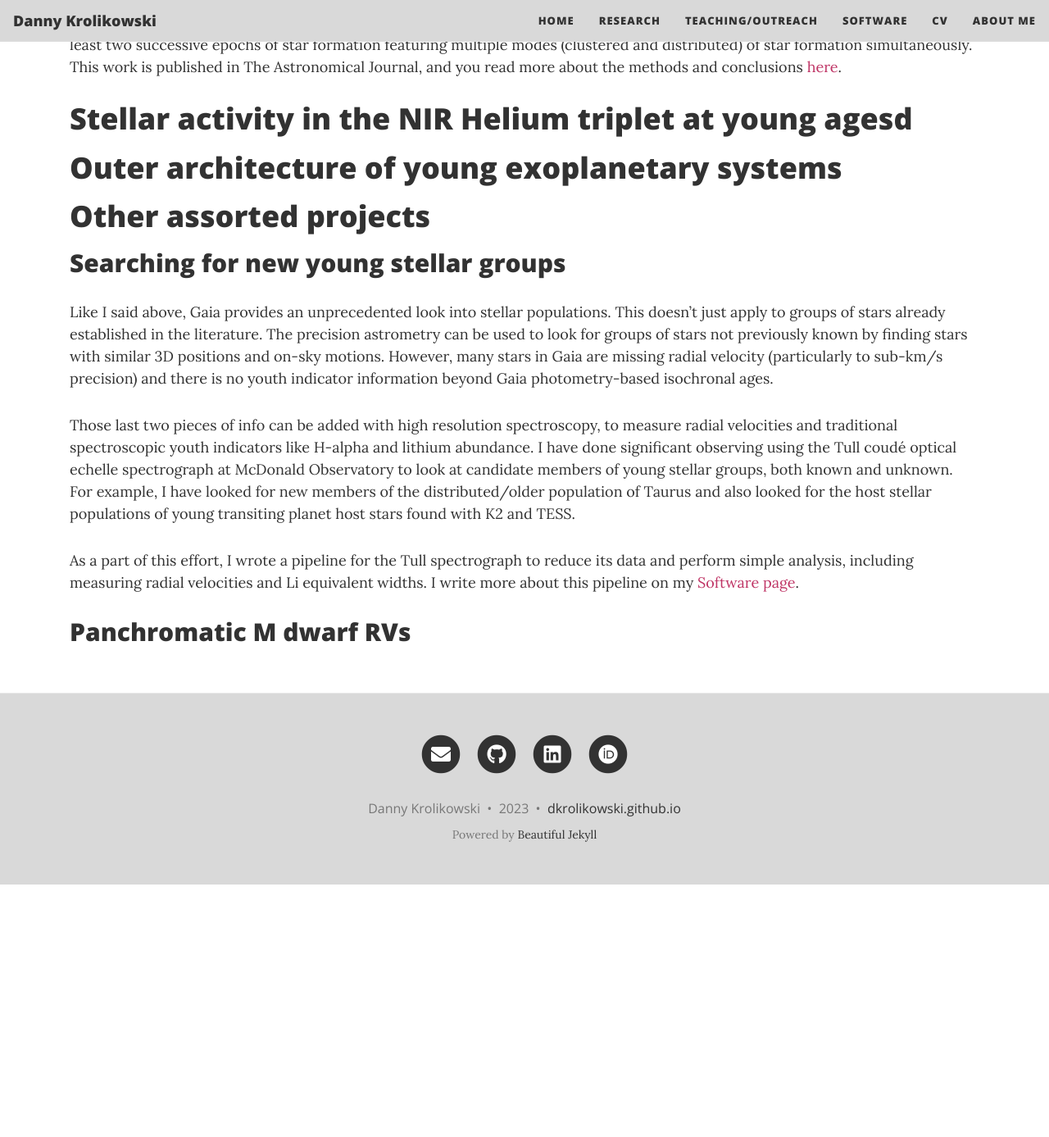
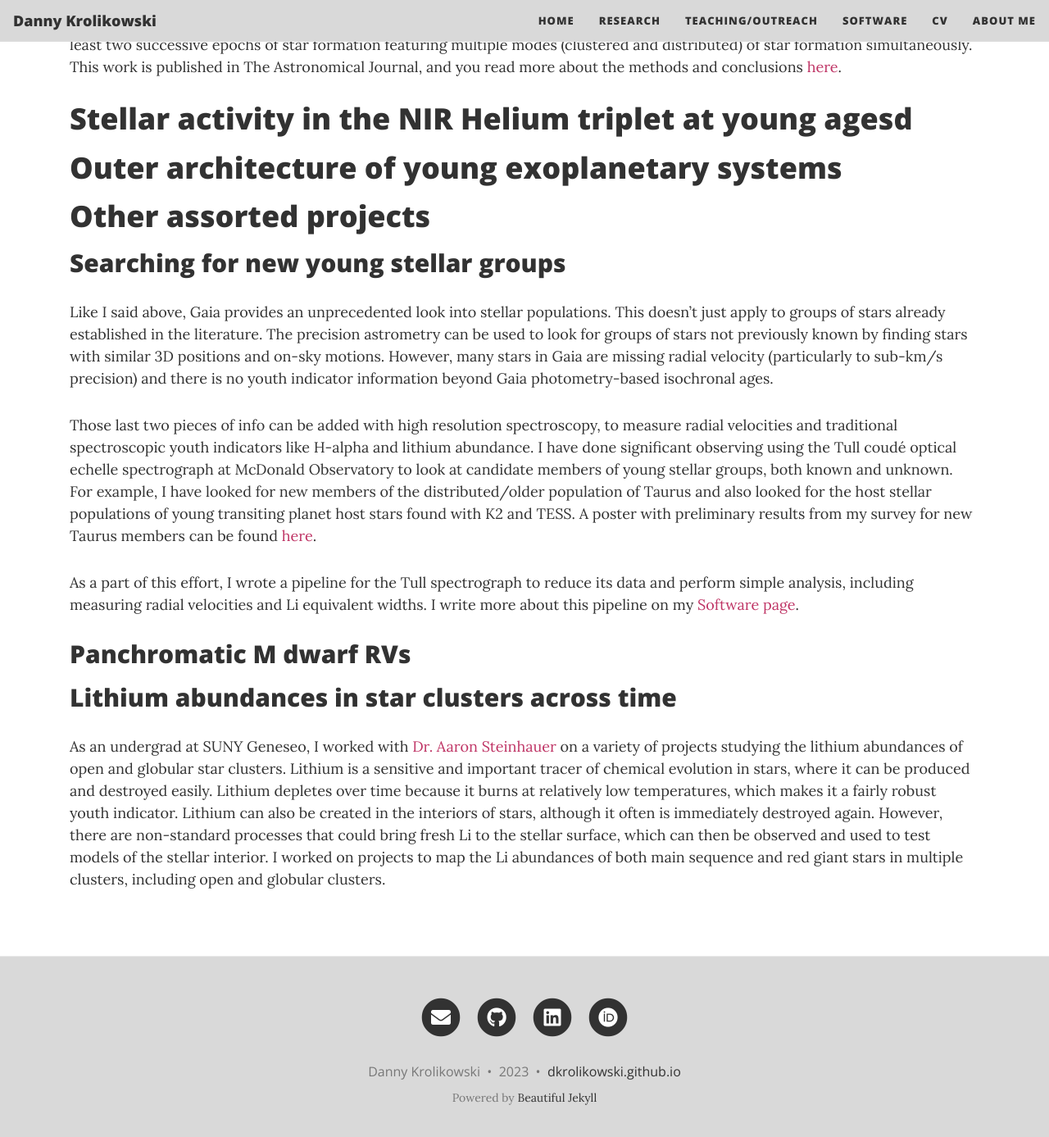
Before and after one commit to dkrolikowski/dkrolikowski.github.io, a Jekyll site: the page built from research.md, in a window 1280 px wide and 1400 px high, scrolled down 1581 px. Shown: the top 1387 px of the window at 82% size. Built offline with Jekyll 4.4.1, drawn with Linux system fonts in a browser that asks for light colours; nearby versions of some CDN libraries; before the commit the page ends 2660 px from its top, so only the background shows below that.

Commit message:
Update research.md

```diff
--- a/research.md
+++ b/research.md
@@ -35,22 +35,17 @@ The region as a whole is fairly coherent in kinematics, although there are some
 
 Like I said above, Gaia provides an unprecedented look into stellar populations. This doesn't just apply to groups of stars already established in the literature. The precision astrometry can be used to look for groups of stars not previously known by finding stars with similar 3D positions and on-sky motions. However, many stars in Gaia are missing radial velocity (particularly to sub-km/s precision) and there is no youth indicator information beyond Gaia photometry-based isochronal ages.
 
-Those last two pieces of info can be added with high resolution spectroscopy, to measure radial velocities and traditional spectroscopic youth indicators like H-alpha and lithium abundance. I have done significant observing using the Tull coudé optical echelle spectrograph at McDonald Observatory to look at candidate members of young stellar groups, both known and unknown. For example, I have looked for new members of the distributed/older population of Taurus and also looked for the host stellar populations of young transiting planet host stars found with K2 and TESS.
+Those last two pieces of info can be added with high resolution spectroscopy, to measure radial velocities and traditional spectroscopic youth indicators like H-alpha and lithium abundance. I have done significant observing using the Tull coudé optical echelle spectrograph at McDonald Observatory to look at candidate members of young stellar groups, both known and unknown. For example, I have looked for new members of the distributed/older population of Taurus and also looked for the host stellar populations of young transiting planet host stars found with K2 and TESS. A poster with preliminary results from my survey for new Taurus members can be found [here](/assets/pubs/poster_coolstars20.pdf).
 
 As a part of this effort, I wrote a pipeline for the Tull spectrograph to reduce its data and perform simple analysis, including measuring radial velocities and Li equivalent widths. I write more about this pipeline on my [Software page](/software).
 
 ## Panchromatic M dwarf RVs
 
+## Lithium abundances in star clusters across time
 
-<!-- # Young stellar populations
+As an undergrad at SUNY Geneseo, I worked with [Dr. Aaron Steinhauer](https://www.geneseo.edu/steinhauer) on a variety of projects studying the lithium abundances of open and globular star clusters. Lithium is a sensitive and important tracer of chemical evolution in stars, where it can be produced and destroyed easily. Lithium depletes over time because it burns at relatively low temperatures, which makes it a fairly robust youth indicator. Lithium can also be created in the interiors of stars, although it often is immediately destroyed again. However, there are non-standard processes that could bring fresh Li to the stellar surface, which can then be observed and used to test models of the stellar interior. I worked on projects to map the Li abundances of both main sequence and red giant stars in multiple clusters, including open and globular clusters.
 
-To understand how planetary systems form and evolve, we must understand how the stars they orbit do the same. One pillar of my research is the study of young stars, and in particular the groups they form in. Most stars form in clusters, or at the very least loose associations. By studying an ensemble of stars that formed together, it is easier to determine the age, and thus other stellar properties, of all stars in the group. With a well defined census, we can look at the spatial and velocity distributions of the stars in these groups to back out a picture of how they formed, which can constrain the theories and physics of star formation in general.
-
-### A survey for new members of the Taurus region
-
-For my second year project at UT, I also started a spectroscopic survey for new members of the Taurus region, particularly in the older, distributed population identified in [Kraus et al. 2017](https://ui.adsabs.harvard.edu/abs/2017ApJ...838..150K/abstract). Comprehensively surveying the Taurus region away from the molecular clouds is quite complicated because it spans such a large area on the sky, and any large scale photometric surveys are biased towards certain types of stars (such as young disk-bearing objects). To systematically search for new members of this population, we need 1) full 6D phase space (position and velocity) information to ensure membership and 2) some sort of youth indicator. While *Gaia* provides exquisite positions and on-sky motions, spectroscopy is necessary for the 6th dimension of phase space (radial velocity) and youth indicators (such as lithium). This is extremely observationally intensive, requiring a large amount of time with a high resolution spectrograph.
-
-We have access to resources for this through [McDonald Observatory](https://mcdonald.utexas.edu) and the Tull coudé spectrograph on the 2.7-m Harlan J. Smith Telescope, and have slowly built up a survey observing over a hundred candidate members of the broader Taurus region. A poster featuring preliminary results from this survey can be found [here](/assets/pubs/poster_coolstars20.pdf).
+<!--
 
 # Newly formed and evolving planetary systems
 
```
Also changed, not shown: other parts of research.md (+1 -3 lines).
